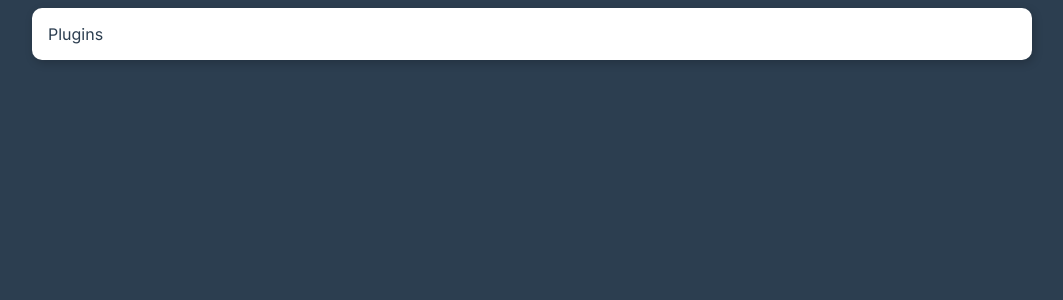
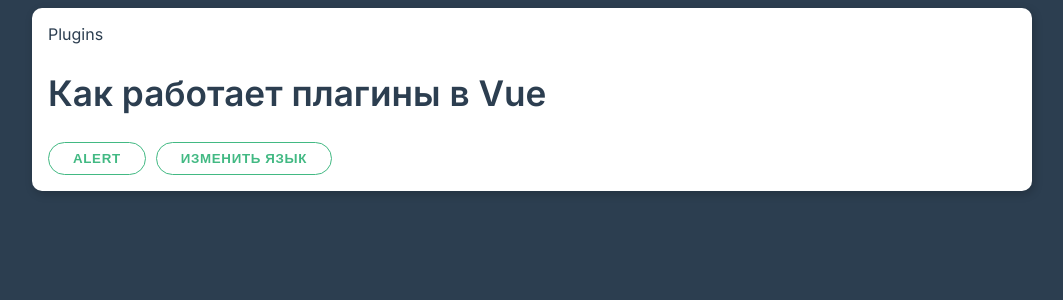
Before and after one commit to SiarhKul/vue_basic, a Vue app: page / in a window 1280 px wide. Shown: the top 300 px of the page, without its empty margins (108-1171 px from the left). Built offline with nearby package versions, Linux system fonts and the light colour scheme.

Commit message:
feat: Added i18n

```diff
--- a/src/App.vue
+++ b/src/App.vue
@@ -1,6 +1,12 @@
 <template>
   <div class='container'>
-    <div class='card'>Plugins</div>
+    <div class='card'>Plugins
+
+      <h1>{{ $i18n('app.title') }}</h1>
+      <button class='btn' @click='$alert("working")'>Alert</button>
+      <button class='btn' @click='changeLanguage'>{{$i18n("app.changeBtn")}}</button>
+    </div>
+
   </div>
 </template>
 
@@ -8,10 +14,12 @@
 
 export default {
   name: 'App',
-  components: {},
-  data() {
-    return {};
+  inject: ['changeI18n'],
+  methods: {
+    changeLanguage() {
+      this.changeI18n('en');
+      this.$forceUpdate();
+    },
   },
-
 };
 </script>
--- a/src/main.js
+++ b/src/main.js
@@ -1,7 +1,25 @@
 import { createApp } from 'vue';
 import App from './App.vue';
 import './theme.css';
+import translatePlugin from './translatePlugin';
+
+const app = createApp(App);
+
+const ru = {
+  app: {
+    title: 'Как работает плагины в Vue',
+    changeBtn:'Изменить язык'
+
+  },
+};
+
+const en = {
+  app: {
+    title: 'How do plugins work в Vue',
+    changeBtn:"Change languages"
+  },
+};
 
 
-createApp(App)
-  .mount('#app');
+app.use(translatePlugin, {ru,en});
+app.mount('#app');
--- /dev/null
+++ b/src/translatePlugin.js
@@ -0,0 +1,25 @@
+export default {
+  install(app, options) {
+    console.log('1-----------', app);
+    console.log('2-----------', options);
+
+    let current = 'ru';
+
+    const changeLanguages = (name)=>{
+      console.log(name);
+      current=name;
+    }
+
+    app.config.globalProperties.$alert = (text) => {
+      window.alert(text);
+    };
+
+    app.config.globalProperties.$i18n = (key) => {
+      return key.split('.').reduce((words, k) => {
+        return words[k] || '===unknown===';
+      }, options[current]);
+    };
+
+    app.provide('changeI18n',changeLanguages)
+  },
+};
```
Also changed, not shown: 1 other file (tests, documents, lock files or other folders).
